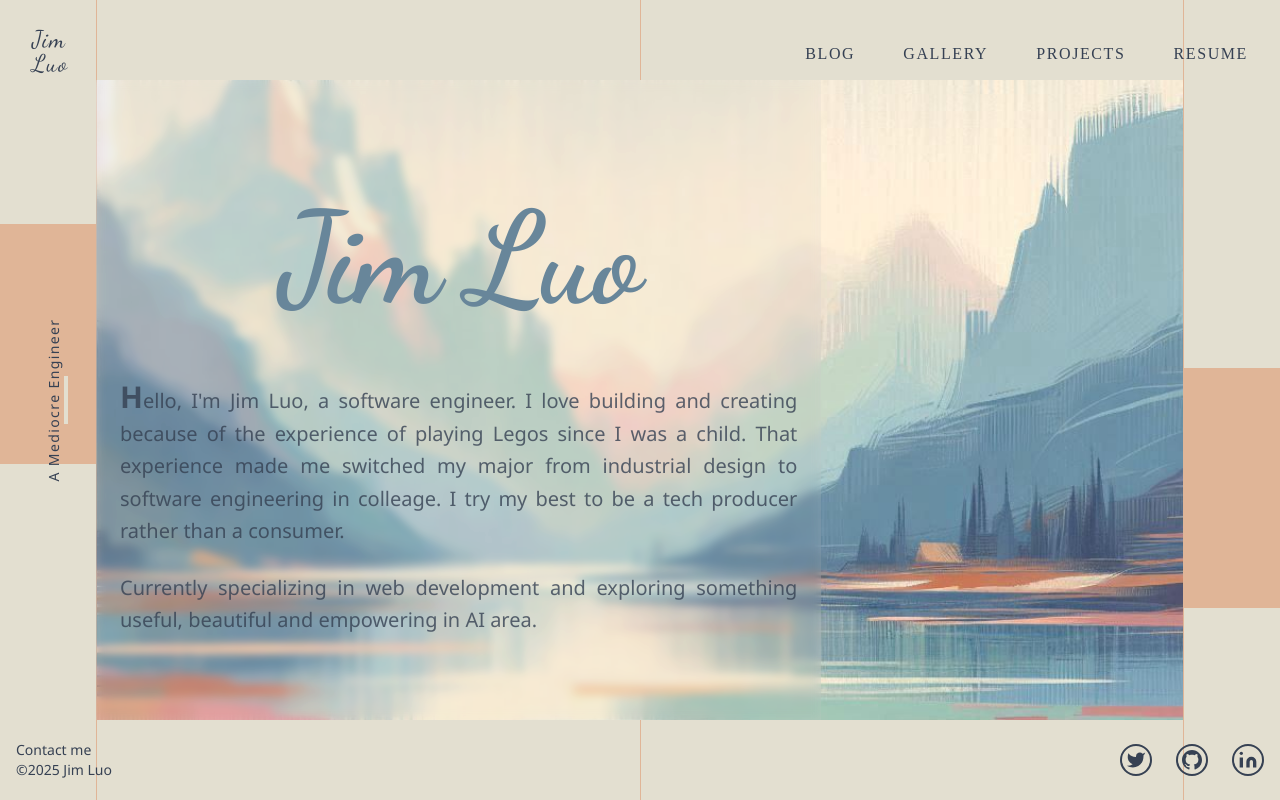
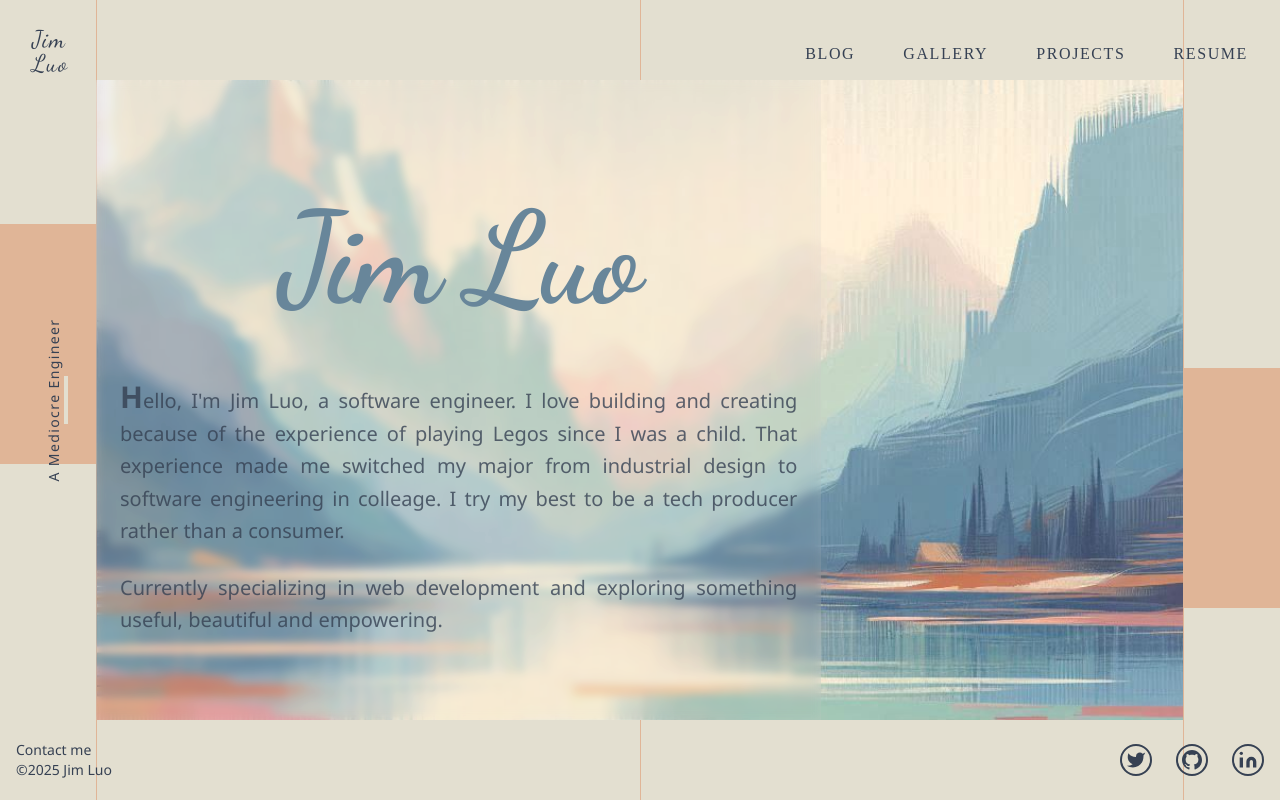
Before and after one commit to Ross249/Ross249.github.io, an Astro site: page / in a window 1280 px wide. Built offline with nearby package versions, Linux system fonts and the light colour scheme; Astro itself is replaced by a stand-in of ours.

Commit message:
style: text changed

```diff
--- a/src/pages/index.astro
+++ b/src/pages/index.astro
@@ -145,7 +145,7 @@ import FloatSub from "../components/FloatSub.astro";
 
                   <span class="block">
                     Currently specializing in web development and exploring
-                    something useful, beautiful and empowering in AI area.
+                    something useful, beautiful and empowering.
                   </span>
                 </p>
               </div>
```
